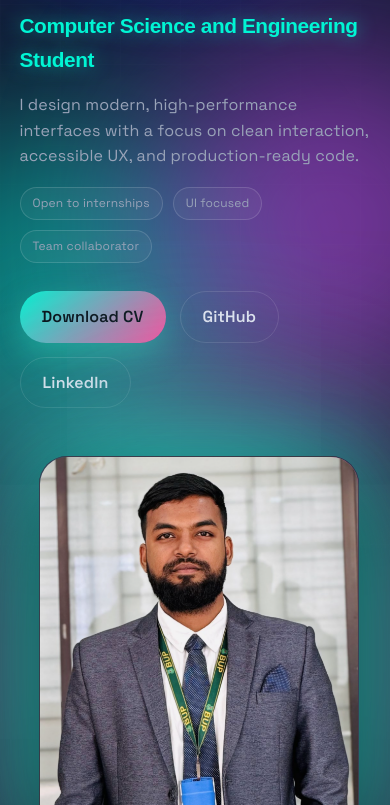
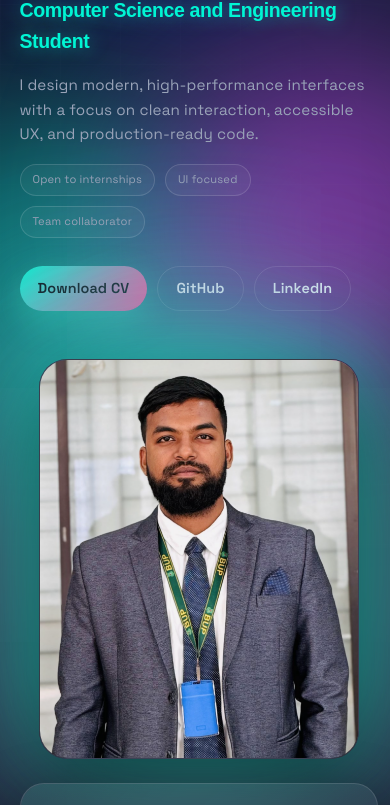
Before and after one commit to Nuhin-2061/Portfolio., a plain HTML site: page index.html in a window 390 px wide. Shown: the part 296-1101 px from the top of the page. Drawn offline with Linux system fonts and the light colour scheme; a web font is replaced by a local one.

Commit message:
modified:   style.css

```diff
--- a/style.css
+++ b/style.css
@@ -841,11 +841,15 @@ form textarea:focus {
   .hero-image {
     width: min(360px, 92vw);
   }
+
+  .section {
+    padding: 96px 0;
+  }
 }
 
 @media (max-width: 600px) {
   .section {
-    padding: 72px 0;
+    padding: 68px 0;
   }
 
   .hero-card {
@@ -864,6 +868,44 @@ form textarea:focus {
     grid-template-columns: 1fr;
   }
 
+  .hero-content h1 {
+    font-size: clamp(2.1rem, 9vw, 2.6rem);
+  }
+
+  .hero-content h2 {
+    font-size: clamp(1.1rem, 5vw, 1.35rem);
+  }
+
+  .lead {
+    font-size: 0.95rem;
+  }
+
+  .cta-row {
+    gap: 10px;
+  }
+
+  .btn {
+    padding: 10px 18px;
+    font-size: 0.9rem;
+  }
+
+  .hero-badges span {
+    font-size: 0.7rem;
+  }
+
+  .project-card,
+  .glass-card {
+    padding: 22px;
+  }
+
+  .timeline-item {
+    padding: 18px 20px;
+  }
+
+  .footer .container {
+    gap: 10px;
+  }
+
   .timeline-item {
     grid-template-columns: 1fr;
   }
```
